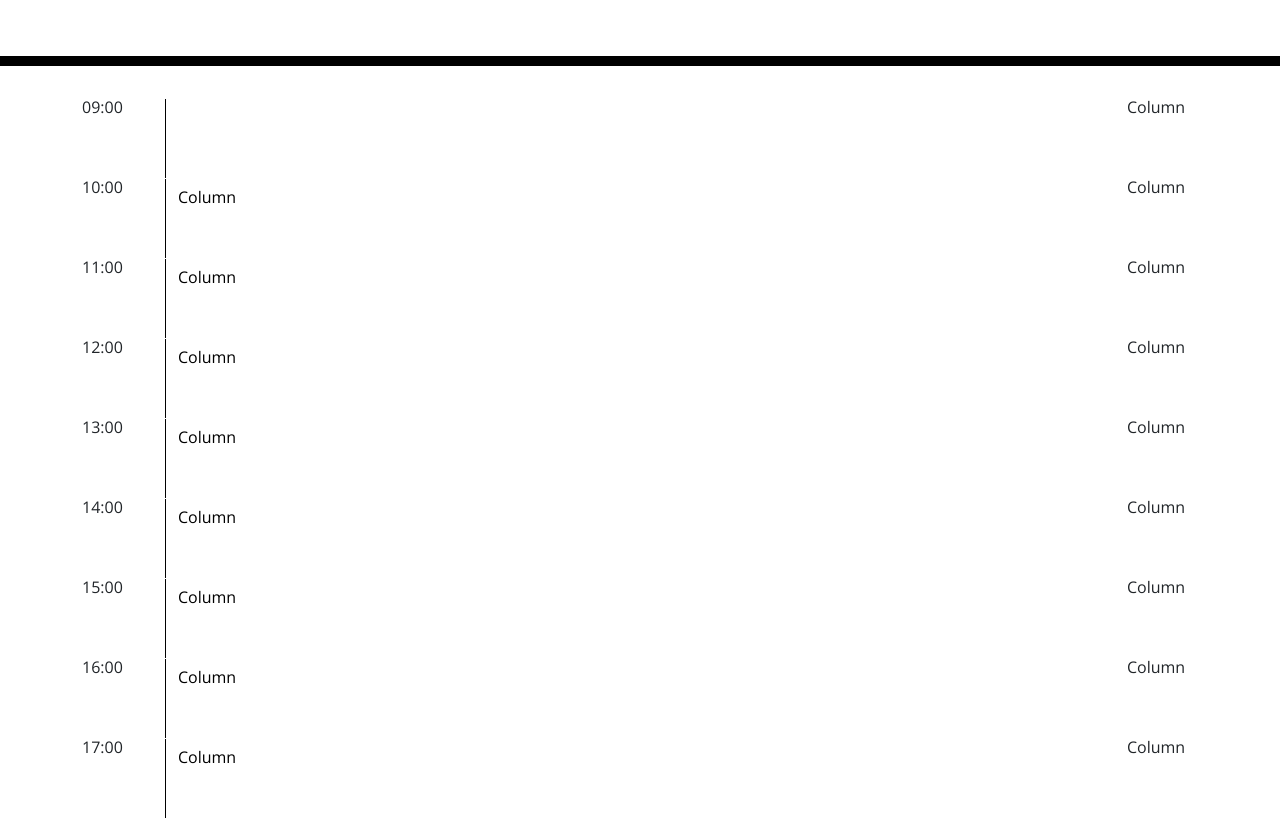
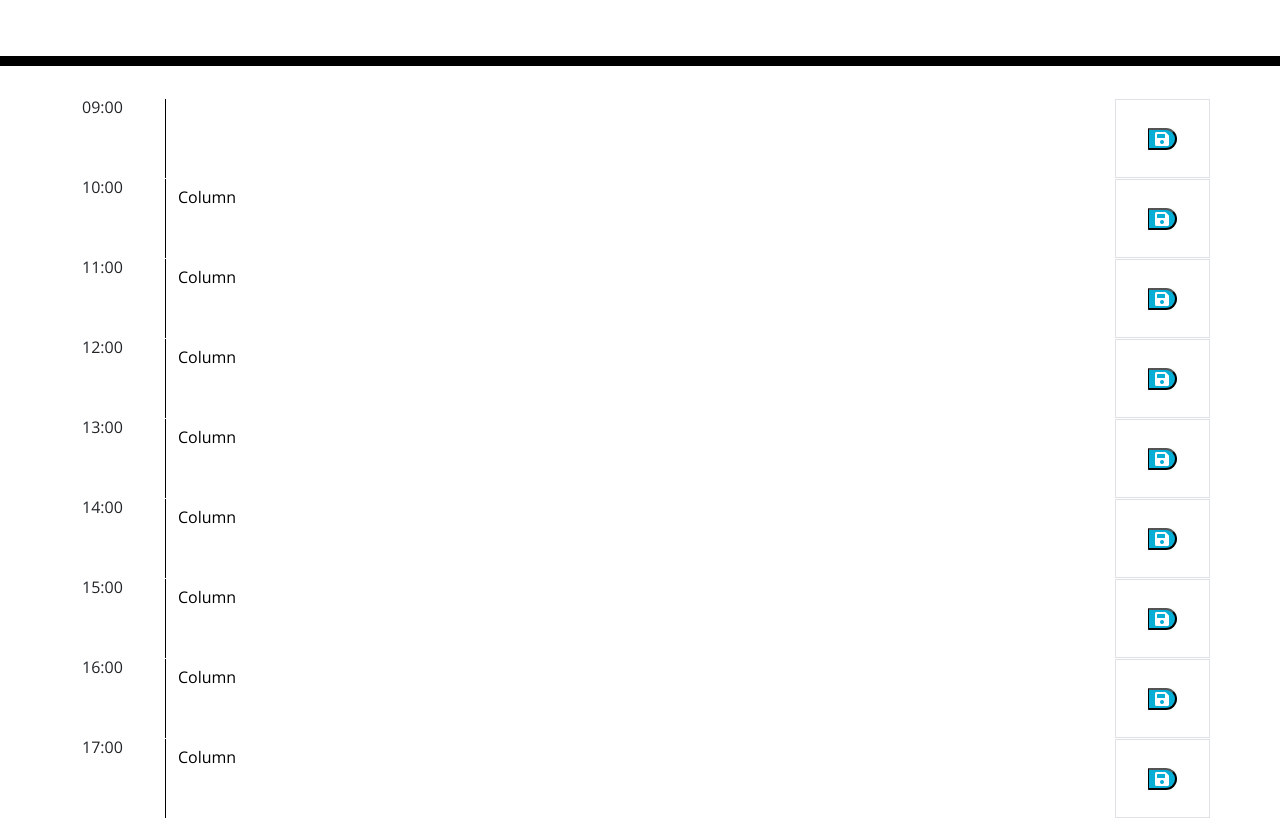
Before and after one commit to cyberrie/Daily-Planner, a plain HTML site: page final/index.html in a window 1280 px wide. Shown: the part 247-1065 px from the top of the page. Drawn offline with nearby package versions, Linux system fonts and the light colour scheme.

Commit message:
save btn added and d-flex used for save col

```diff
--- a/final/index.html
+++ b/final/index.html
@@ -41,55 +41,91 @@
       <div class="row" id="timeblock1">
         <div class="col-lg-1">09:00</div>
         <textarea class="col-lg-10" id="9AM"></textarea>
-        <div class="col-lg-1">Column</div>
+        <div
+          class="col-lg-1 col border d-flex align-items-center justify-content-center save-icon save-container"
+        >
+          <button class="saveBtn"><i class="fas fa-save"></i></button>
+        </div>
       </div>
 
       <div class="row" id="timeblock2">
         <div class="col-lg-1">10:00</div>
         <textarea class="col-lg-10">Column</textarea>
-        <div class="col-lg-1">Column</div>
+        <div
+          class="col-lg-1 col border d-flex align-items-center justify-content-center save-icon save-container"
+        >
+          <button class="saveBtn"><i class="fas fa-save"></i></button>
+        </div>
       </div>
 
       <div class="row" id="timeblock3">
         <div class="col-lg-1">11:00</div>
         <textarea class="col-lg-10">Column</textarea>
-        <div class="col-lg-1">Column</div>
+        <div
+          class="col-lg-1 col border d-flex align-items-center justify-content-center save-icon save-container"
+        >
+          <button class="saveBtn"><i class="fas fa-save"></i></button>
+        </div>
       </div>
 
       <div class="row" id="timeblock4">
         <div class="col-lg-1">12:00</div>
         <textarea class="col-lg-10">Column</textarea>
-        <div class="col-lg-1">Column</div>
+        <div
+          class="col-lg-1 col border d-flex align-items-center justify-content-center save-icon save-container"
+        >
+          <button class="saveBtn"><i class="fas fa-save"></i></button>
+        </div>
       </div>
 
       <div class="row" id="timeblock5">
         <div class="col-lg-1">13:00</div>
         <textarea class="col-lg-10">Column</textarea>
-        <div class="col-lg-1">Column</div>
+        <div
+          class="col-lg-1 col border d-flex align-items-center justify-content-center save-icon save-container"
+        >
+          <button class="saveBtn"><i class="fas fa-save"></i></button>
+        </div>
       </div>
 
       <div class="row" id="timeblock6">
         <div class="col-lg-1">14:00</div>
         <textarea class="col-lg-10">Column</textarea>
-        <div class="col-lg-1">Column</div>
+        <div
+          class="col-lg-1 col border d-flex align-items-center justify-content-center save-icon save-container"
+        >
+          <button class="saveBtn"><i class="fas fa-save"></i></button>
+        </div>
       </div>
 
       <div class="row" id="timeblock7">
         <div class="col-lg-1">15:00</div>
         <textarea class="col-lg-10">Column</textarea>
-        <div class="col-lg-1">Column</div>
+        <div
+          class="col-lg-1 col border d-flex align-items-center justify-content-center save-icon save-container"
+        >
+          <button class="saveBtn"><i class="fas fa-save"></i></button>
+        </div>
       </div>
 
       <div class="row" id="timeblock8">
         <div class="col-lg-1">16:00</div>
         <textarea class="col-lg-10">Column</textarea>
-        <div class="col-lg-1">Column</div>
+        <div
+          class="col-lg-1 col border d-flex align-items-center justify-content-center save-icon save-container"
+        >
+          <button class="saveBtn"><i class="fas fa-save"></i></button>
+        </div>
       </div>
 
       <div class="row" id="timeblock9">
         <div class="col-lg-1">17:00</div>
         <textarea class="col-lg-10">Column</textarea>
-        <div class="col-lg-1">Column</div>
+        <div
+          class="col-lg-1 col border d-flex align-items-center justify-content-center save-icon save-container"
+        >
+          <button class="saveBtn"><i class="fas fa-save"></i></button>
+        </div>
       </div>
     </div>
 
```
